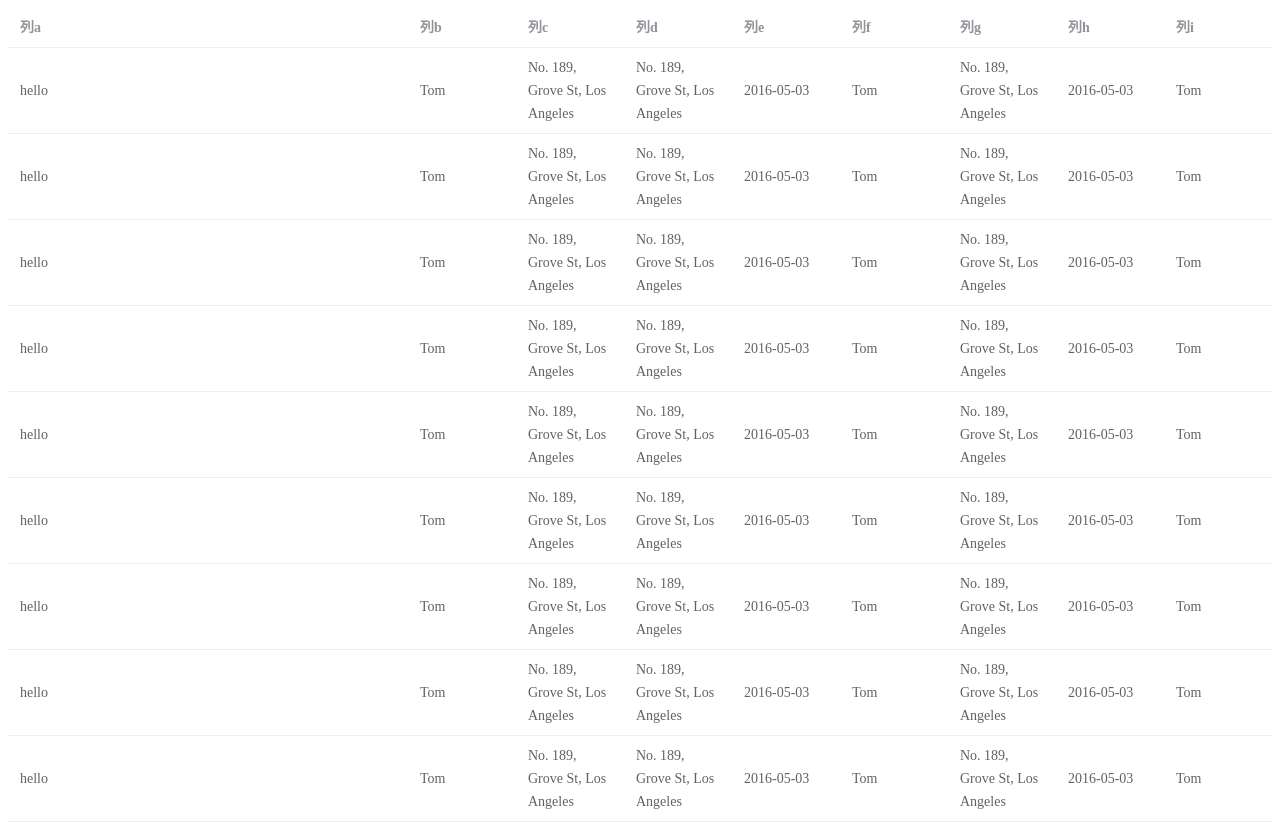
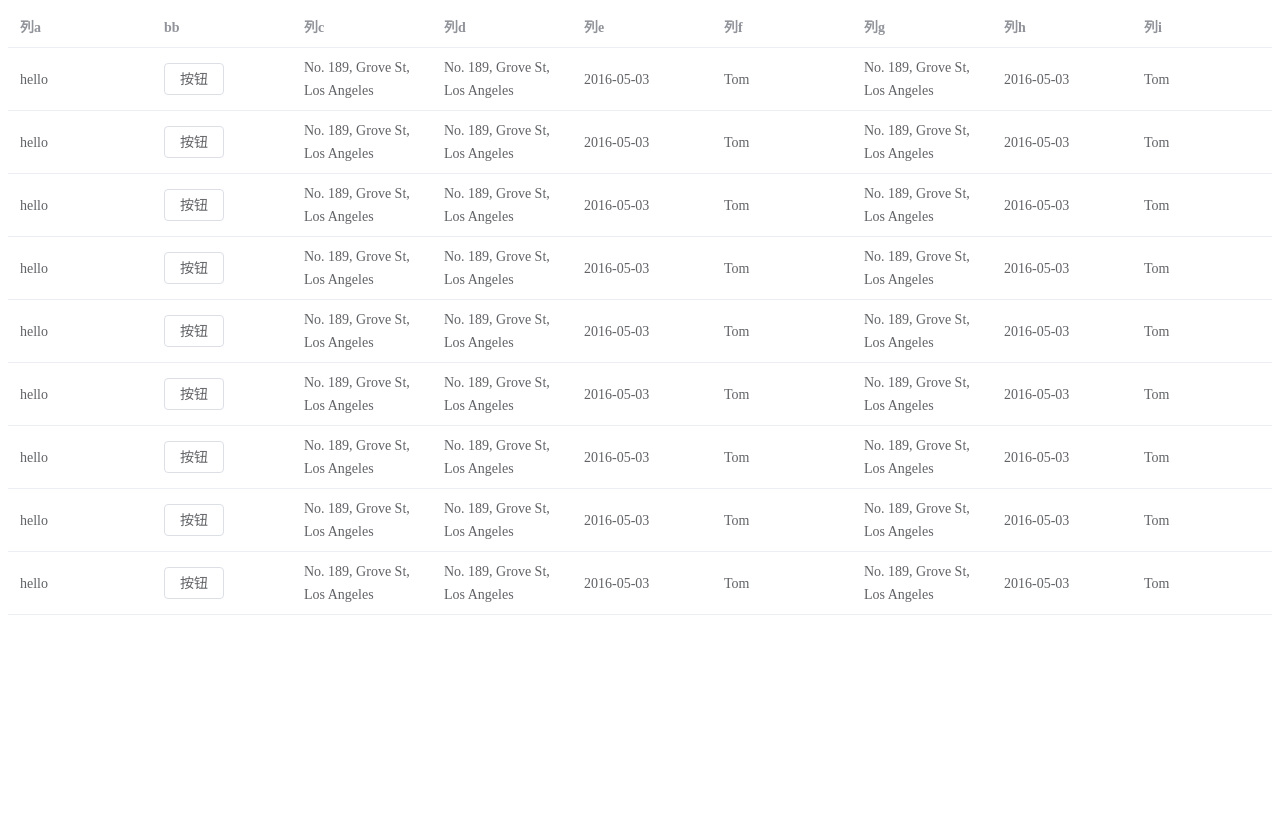
Before and after one commit to tangqiang0605/el-table-package-demo, a Vue app: page / in a window 1280 px wide. After the commit the page ends 800 px from the top, so only its background shows below. Built offline with nearby package versions, Linux system fonts and the light colour scheme.

Commit message:
支持插槽

```diff
--- a/src/App.vue
+++ b/src/App.vue
@@ -3,12 +3,17 @@
     :table-data="tableData"
     :table-header="tableHeaderMapper"
     v-loading="loading"
-  ></CustomTable>
+  >
+    <template #aaa>hello </template>
+    <template #bb>
+      <el-button>按钮</el-button>
+    </template>
+  </CustomTable>
 </template>
 
 <script lang="ts" setup>
 import CustomTable from "./components/custom-table/index.vue";
-import CustomButton from "./components/custom-button/index.vue";
+// import CustomButton from "./components/custom-button/index.vue";
 import { onMounted, ref, h } from "vue";
 import { getData } from "./api/index";
 const tableData = ref([]);
@@ -16,12 +21,12 @@ const tableData = ref([]);
 const tableHeaderMapper = {
   a: {
     label: "列a",
-    width: "400px",
-    // component: CustomButton,
-    inner: h("div", { class: "bar", innerHTML: "hello" }),
-    // inner: "<div>hellohtml</div>",
+    slotName: "aaa",
   },
-  b: "列b",
+  b: {
+    label: "bb",
+    slotName: "bb",
+  },
   c: "列c",
   d: "列d",
   e: "列e",
--- a/src/components/custom-table/index.vue
+++ b/src/components/custom-table/index.vue
@@ -4,6 +4,9 @@
       <div v-if="column.inner">
         <div v-if="typeof column.inner == 'string'" v-html="column.inner"></div>
         <component v-else :is="column.inner"></component>
+      </div>
+      <div v-if="column.slotName">
+        <slot :name="column.slotName"></slot>
       </div>
     </el-table-column>
   </el-table>
@@ -44,8 +47,10 @@ const genNewTableHeader = () => {
       // 设置默认的prop
       if (
         !Reflect.has(column, "prop") &&
-        Reflect.has(column, "type") &&
-        Reflect.get(column, "type") == "selection"
+        !(
+          Reflect.has(column, "type") &&
+          Reflect.get(column, "type") == "selection"
+        )
       ) {
         Reflect.set(column, "prop", key);
       }
```
